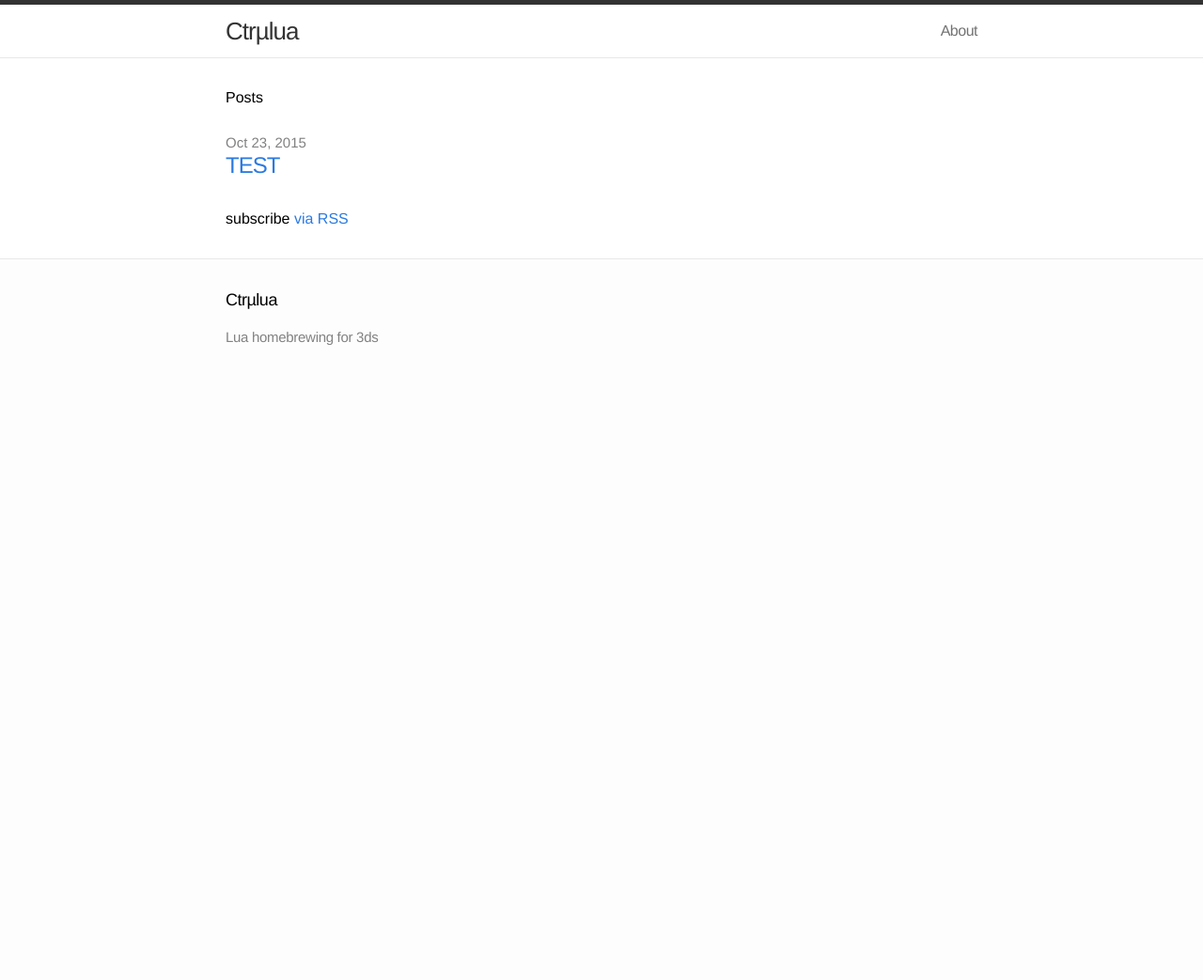
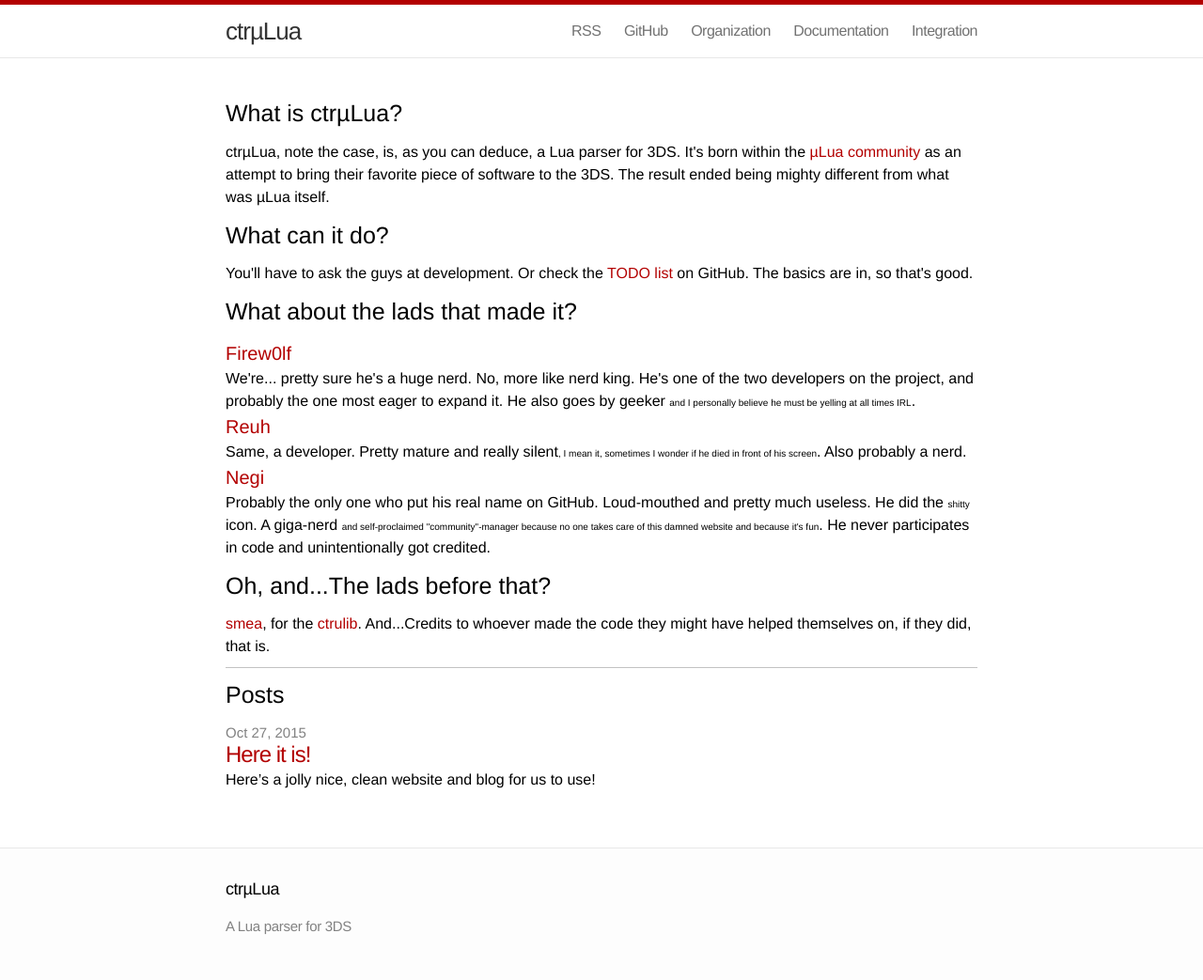
Before and after one commit to ctruLua/ctrulua.github.io, a Jekyll site: the page built from index.html, in a window 1280 px wide. Shown: the whole page at 94% size. Built offline with Jekyll 4.4.1, drawn with Linux system fonts in a browser that asks for light colours; before the commit the page ends 900 px from its top, so only the background shows below that.

Commit message:
A New Journey Begins... Removed useless "About" page Removed post (TEST) Tweaked config Tweaked CSS Tweaked HTML Added a favicon Added a .gitignore Added post (Here it is!) Added header links Added intro on index page

```diff
--- a/_config.yml
+++ b/_config.yml
@@ -1,6 +1,6 @@
 # Site settings
-title: Ctrµlua
-description: "Lua homebrewing for 3ds"
+title: ctrµLua
+description: "A Lua parser for 3DS"
 baseurl: ""
 url: "http://ctrulua.github.io"
 
--- a/_includes/header.html
+++ b/_includes/header.html
@@ -17,6 +17,11 @@
         </svg>
       </a>
       <div class="trigger">
+        <a class="page-link" href="{{ "/feed.xml" | prepend: site.baseurl }}">RSS</a>
+        <a class="page-link" href="https://github.com/ctruLua/ctruLua" >GitHub</a>
+        <a class="page-link" href="https://github.com/ctruLua" >Organization</a>
+        <a class="page-link" href="http://thomas99.no-ip.org/ctrulua/latest/html/" >Documentation</a>
+        <a class="page-link" href="http://thomas99.no-ip.org:3000/ctrulua" >Integration</a>
         {% for page in site.pages %}
           {% if page.title %}<a class="page-link" href="{{ page.url | prepend: site.baseurl }}">{{ page.title }}</a>{% endif %}
         {% endfor %}
--- /dev/null
+++ b/_posts/2015-10-27-here-it-is.md
@@ -0,0 +1,10 @@
+---
+layout: post
+title:  "Here it is!"
+date:   2015-10-27 00:00:00
+categories: status
+excerpt_separator: <!--more-->
+---
+
+Here's a jolly nice, clean website and blog for us to use!<!--more-->
+The tweaks were made by Negi, and the whole writing too. Everything else is bare Jekyll.
--- a/css/main.css
+++ b/css/main.css
@@ -18,9 +18,9 @@
 
 h1, h2, h3, h4, h5, h6 { font-size: 100%; font-weight: 400; }
 
-a         { color: #2a7ae2; text-decoration: none; }
-a:hover   { color: #000; text-decoration: underline; }
-a:visited { color: #205caa; }
+a         { color: #b30000; text-decoration: none; }
+a:hover   { color: #f00; text-decoration: underline; }
+a:visited { color: #a80000; }
 
 /* Utility */
 
@@ -41,7 +41,7 @@
 /* Site header */
 
 .site-header {
-  border-top: 5px solid #333;
+  border-top: 5px solid #b30000;
   border-bottom: 1px solid #e8e8e8;
   min-height: 56px;
   background-color: white;
@@ -144,7 +144,11 @@
 /* Home styles */
 /* ----------------------------------------------------------*/
 
-.home h1 { margin-bottom: 25px; }
+.home h1 { margin-bottom: 10px; font-size: 25px; margin-top: 10px; }
+
+.home h2 { font-size: 20px; }
+
+.home:not( .last ) { border-bottom: 1px solid #c2c2c2; padding-bottom: 10px; }
 
 .posts { list-style-type: none; }
 
@@ -227,14 +231,14 @@
 
 .post pre,
 .post code {
-  border: 1px solid #d5d5e9;
-  background-color: #eef;
+  border: 1px solid #e9d5d5;
+  background-color: #fee;
   padding: 8px 12px;
   -webkit-border-radius: 3px;
   -moz-border-radius: 3px;
   border-radius: 3px;
   font-size: 15px;
-  overflow:scroll;
+  overflow:auto;
 }
 
 .post code { padding: 1px 5px; }
--- a/index.html
+++ b/index.html
@@ -3,6 +3,29 @@
 ---
 
 <div class="home">
+
+  <h1>What is ctrµLua?</h1>
+  <p>ctrµLua, note the case, is, as you can deduce, a Lua parser for 3DS. It's born within the <a href="http://microlua.xooit.fr">µLua community</a> as an attempt to bring their favorite piece of software to the 3DS. The result ended being mighty different from what was µLua itself.</p>
+
+  <h1>What can it do?</h1>
+  <p>You'll have to ask the guys at development. Or check the <a href="https://github.com/ctruLua/ctruLua/wiki">TODO list</a> on GitHub. The basics are in, so that's good.</p>
+
+  <h1>What about the lads that made it?</h1>
+
+  <h2><a href="https://github.com/orgs/ctruLua/people/Firew0lf">Firew0lf</a></h2>
+  <p>We're... pretty sure he's a huge nerd. No, more like nerd king. He's one of the two developers on the project, and probably the one most eager to expand it. He also goes by geeker <span style="font-size: 10px;">and I personally believe he must be yelling at all times IRL</span>.</p>
+
+  <h2><a href="https://github.com/orgs/ctruLua/people/Reuh">Reuh</a></h2>
+  <p>Same, a developer. Pretty mature and really silent<span style="font-size: 10px;">, I mean it, sometimes I wonder if he died in front of his screen</span>. Also probably a nerd.</p>
+
+  <h2><a href="https://github.com/orgs/ctruLua/people/NegiAD">Negi</a></h2>
+  <p>Probably the only one who put his real name on GitHub. Loud-mouthed and pretty much useless. He did the <span style="font-size: 10px;">shitty</span> icon. A giga-nerd <span style="font-size: 10px;">and self-proclaimed "community"-manager because no one takes care of this damned website and because it's fun</span>. He never participates in code and unintentionally got credited.</p>
+
+  <h1>Oh, and...The lads before that?</h1>
+  <p><a href="https://github.com/smealum">smea</a>, for the <a href="https://github.com/smealum/ctrulib">ctrulib</a>. And...Credits to whoever made the code they might have helped themselves on, if they did, that is.</p>
+</div>
+
+<div class="home last">
 
   <h1>Posts</h1>
 
@@ -11,10 +34,9 @@
       <li>
         <span class="post-date">{{ post.date | date: "%b %-d, %Y" }}</span>
         <a class="post-link" href="{{ post.url | prepend: site.baseurl }}">{{ post.title }}</a>
+        {{ post.excerpt }}
       </li>
     {% endfor %}
   </ul>
 
-  <p class="rss-subscribe">subscribe <a href="{{ "/feed.xml" | prepend: site.baseurl }}">via RSS</a></p>
-
 </div>
```
Also changed, not shown: _posts/2015-10-23-test.html (deleted, +0 -22 lines), about.md (deleted, +0 -7 lines), favicon.ico (added), 1 other file.
